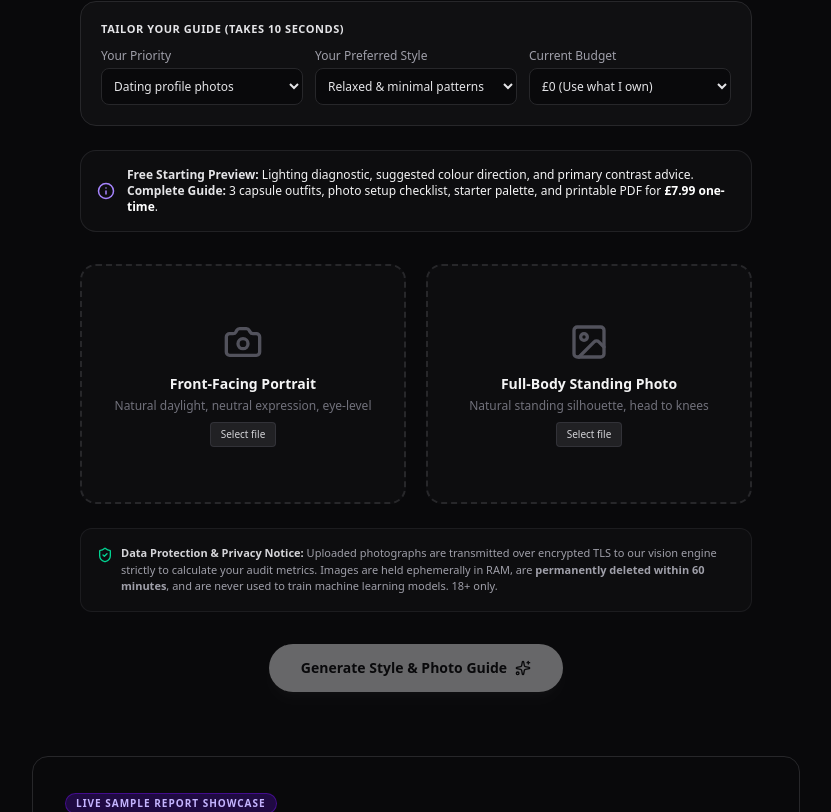
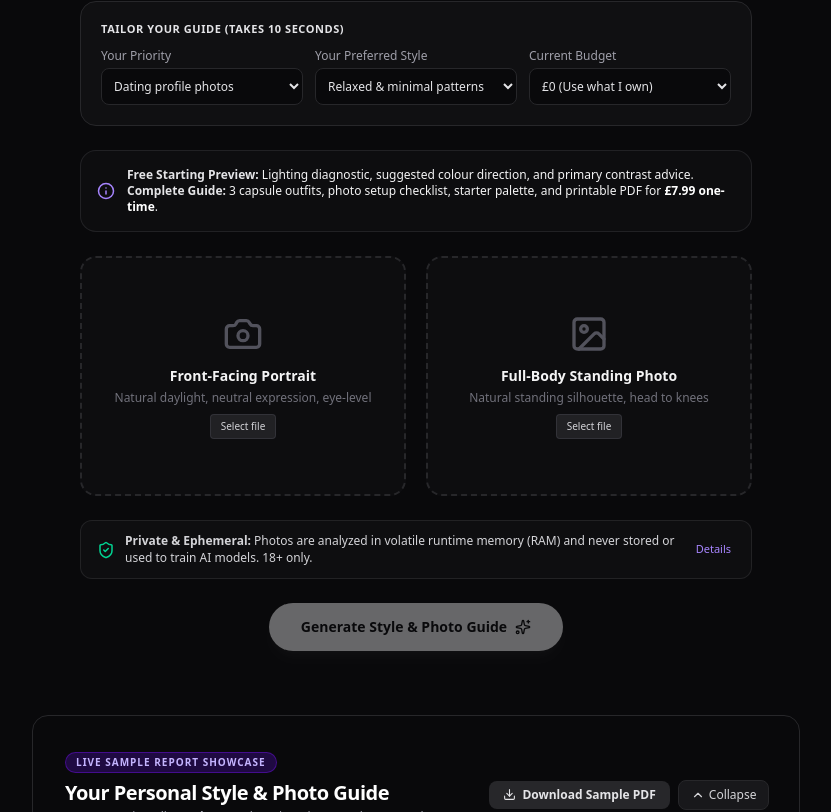
Before and after one commit to paulmtilley/aurascan-ai, a Next.js app: page / in a window 1280 px wide. Shown: the part 563-1375 px from the top of the page, without its empty margins (224-1055 px from the left). Built offline with nearby package versions, Linux system fonts and the light colour scheme.

Commit message:
fix: substantiate privacy architecture, align retention terms, and streamline pre-submit notice

```diff
--- a/app/page.tsx
+++ b/app/page.tsx
@@ -586,7 +586,7 @@ export default function App() {
             </div>
 
             {/* Tier Transparency */}
-            <div className="w-full max-w-2xl bg-zinc-900/30 border border-zinc-800/80 rounded-2xl p-4 mb-8 flex flex-col sm:flex-row items-center justify-between gap-4 text-xs">
+            <div className="w-full max-w-2xl bg-zinc-900/30 border border-zinc-800/80 rounded-2xl p-4 mb-6 flex flex-col sm:flex-row items-center justify-between gap-4 text-xs">
               <div className="flex items-center gap-3">
                 <Info size={18} className="text-violet-400 shrink-0" />
                 <div>
@@ -615,7 +615,6 @@ export default function App() {
                     {faceImage ? 'Change file' : 'Select file'}
                   </span>
                 </div>
-                {/* Accessible visually-hidden input (keeps keyboard focusability intact) */}
                 <input
                   id="face-upload"
                   type="file"
@@ -642,7 +641,6 @@ export default function App() {
                     {bodyImage ? 'Change file' : 'Select file'}
                   </span>
                 </div>
-                {/* Accessible visually-hidden input (keeps keyboard focusability intact) */}
                 <input
                   id="body-upload"
                   type="file"
@@ -654,14 +652,21 @@ export default function App() {
               </label>
             </div>
 
-            {/* ICO Privacy Notice */}
-            <div className="max-w-2xl w-full bg-zinc-900/30 border border-zinc-800/60 rounded-xl p-4 mb-8 text-[11px] text-zinc-400 space-y-2">
-              <div className="flex items-start gap-2">
-                <ShieldCheck size={16} className="text-emerald-400 shrink-0 mt-0.5" />
-                <p>
-                  <strong className="text-zinc-300">Data Protection & Privacy Notice:</strong> Uploaded photographs are transmitted over encrypted TLS to our vision engine strictly to calculate your audit metrics. Images are held ephemerally in RAM, are <strong>permanently deleted within 60 minutes</strong>, and are never used to train machine learning models. 18+ only.
+            {/* Streamlined Point-of-Collection Privacy Summary (Viewport Safe) */}
+            <div className="max-w-2xl w-full bg-zinc-900/40 border border-zinc-800/80 rounded-xl px-4 py-3 mb-6 text-xs text-zinc-300 flex items-center justify-between gap-3">
+              <div className="flex items-center gap-2.5">
+                <ShieldCheck size={18} className="text-emerald-400 shrink-0" />
+                <p className="leading-snug">
+                  <strong>Private & Ephemeral:</strong> Photos are analyzed in volatile runtime memory (RAM) and never stored or used to train AI models. 18+ only.
                 </p>
               </div>
+              <button
+                type="button"
+                onClick={() => setActiveModal('privacy')}
+                className="text-violet-400 hover:underline shrink-0 text-[11px] font-medium focus:outline-none focus:ring-1 focus:ring-violet-400 rounded px-1"
+              >
+                Details
+              </button>
             </div>
 
             <button
@@ -725,7 +730,7 @@ export default function App() {
               </div>
             </div>
             <h2 className="text-lg font-semibold mb-1 text-zinc-200">{loadingText || "Processing images..."}</h2>
-            <p className="text-xs text-zinc-500">Analysing styling and lighting cues (images cleared within 60 minutes)</p>
+            <p className="text-xs text-zinc-500">Analysing styling and lighting cues (ephemeral RAM processing)</p>
           </div>
         )}
 
@@ -915,13 +920,40 @@ export default function App() {
         </div>
       )}
 
-      {/* Accessible Modals */}
+      {/* Substantiated, Legally Accurate Privacy Policy Modal */}
       {activeModal === 'privacy' && (
-        <LegalModal title="Privacy Policy" onClose={() => setActiveModal(null)}>
-          <div className="space-y-3 text-xs text-zinc-300">
-            <p><strong>Data Controller:</strong> PT Digital Consulting, Bristol, UK. Contact: privacy@aurascan.ai</p>
-            <p><strong>Personal Data Collected:</strong> Front-facing portrait and full-body photographs uploaded for styling analysis.</p>
-            <p><strong>Retention Period:</strong> Uploaded photographs are <strong>automatically purged within 60 minutes</strong> of analysis completion.</p>
+        <LegalModal title="Data Protection & Privacy Policy" onClose={() => setActiveModal(null)}>
+          <div className="space-y-3.5 text-xs text-zinc-300 leading-relaxed">
+            <p>
+              <strong className="text-white">Data Controller:</strong> PT Digital Consulting, Bristol, UK.
+              Contact for data inquiries: <a href="mailto:privacy@aurascan.ai" className="text-violet-400 hover:underline">privacy@aurascan.ai</a>.
+            </p>
+
+            <div>
+              <strong className="text-white block mb-0.5">What Data We Process:</strong>
+              <p>The portrait and full-body images you submit, along with your selected style and wardrobe priorities.</p>
+            </div>
+
+            <div>
+              <strong className="text-white block mb-0.5">Technical Processing Lifecycle & Ephemeral Retention:</strong>
+              <ul className="list-disc pl-4 space-y-1 text-zinc-400">
+                <li><strong className="text-zinc-300">Client-Side Compression:</strong> Images are downsampled in your browser prior to transmission to conserve bandwidth.</li>
+                <li><strong className="text-zinc-300">Encrypted Transit:</strong> Transmitted via HTTPS/TLS 1.3 to our stateless serverless functions.</li>
+                <li><strong className="text-zinc-300">Volatile Runtime Memory (RAM) Only:</strong> Photographs are held in volatile RAM only for the duration of the analysis call. No image files are written to disk, persistent storage buckets (e.g. S3), or databases.</li>
+                <li><strong className="text-zinc-300">No Model Training:</strong> Analysis is executed via Google Cloud enterprise API endpoints under strict terms confirming customer API inputs are not used to train foundation models.</li>
+                <li><strong className="text-zinc-300">Immediate Purge:</strong> Image memory buffers are garbage-collected and purged from memory immediately upon completion of the API response.</li>
+              </ul>
+            </div>
+
+            <div>
+              <strong className="text-white block mb-0.5">Lawful Basis (UK GDPR):</strong>
+              <p>Processing is conducted strictly to fulfill your requested style audit (Contractual Necessity) and explicit consent at submission.</p>
+            </div>
+
+            <div>
+              <strong className="text-white block mb-0.5">Your Statutory Rights:</strong>
+              <p>Under the UK Data Protection Act 2018 and UK GDPR, you have the right to request access, rectification, or confirmation of erasure. Because we do not store persistent image archives or biometric templates, no personal imagery exists after your session concludes.</p>
+            </div>
           </div>
         </LegalModal>
       )}
@@ -938,9 +970,10 @@ export default function App() {
       {activeModal === 'how-it-works' && (
         <LegalModal title="How AuraScan AI Works" onClose={() => setActiveModal(null)}>
           <div className="space-y-3 text-xs text-zinc-300">
-            <p><strong>1. Dual Photo Input & Priorities:</strong> You select your current style priority and upload photos taken in natural daylight.</p>
-            <p><strong>2. Computer Vision Assessment:</strong> Our models measure visual contrast ratios, lighting consistency, and camera framing angles.</p>
-            <p><strong>3. Practical Actionable Guide:</strong> You receive an instant starter colour palette, 3 outfits based on what you own, and a repeatable camera setup.</p>
+            <p><strong>1. Priorities & Photos:</strong> You select your current style goal and upload two photos taken in natural daylight.</p>
+            <p><strong>2. Visual Diagnostics:</strong> Our system checks lighting balance, color separation against your skin, and camera perspective.</p>
+            <p><strong>3. Practical Advice:</strong> You receive starter color swatches, 3 outfits based on clothes you likely own, and a repeatable camera setup.</p>
+            <p><strong>4. Ephemeral Security:</strong> Your images are processed in volatile memory and purged immediately upon response completion. No persistent image databases are maintained.</p>
           </div>
         </LegalModal>
       )}
```
